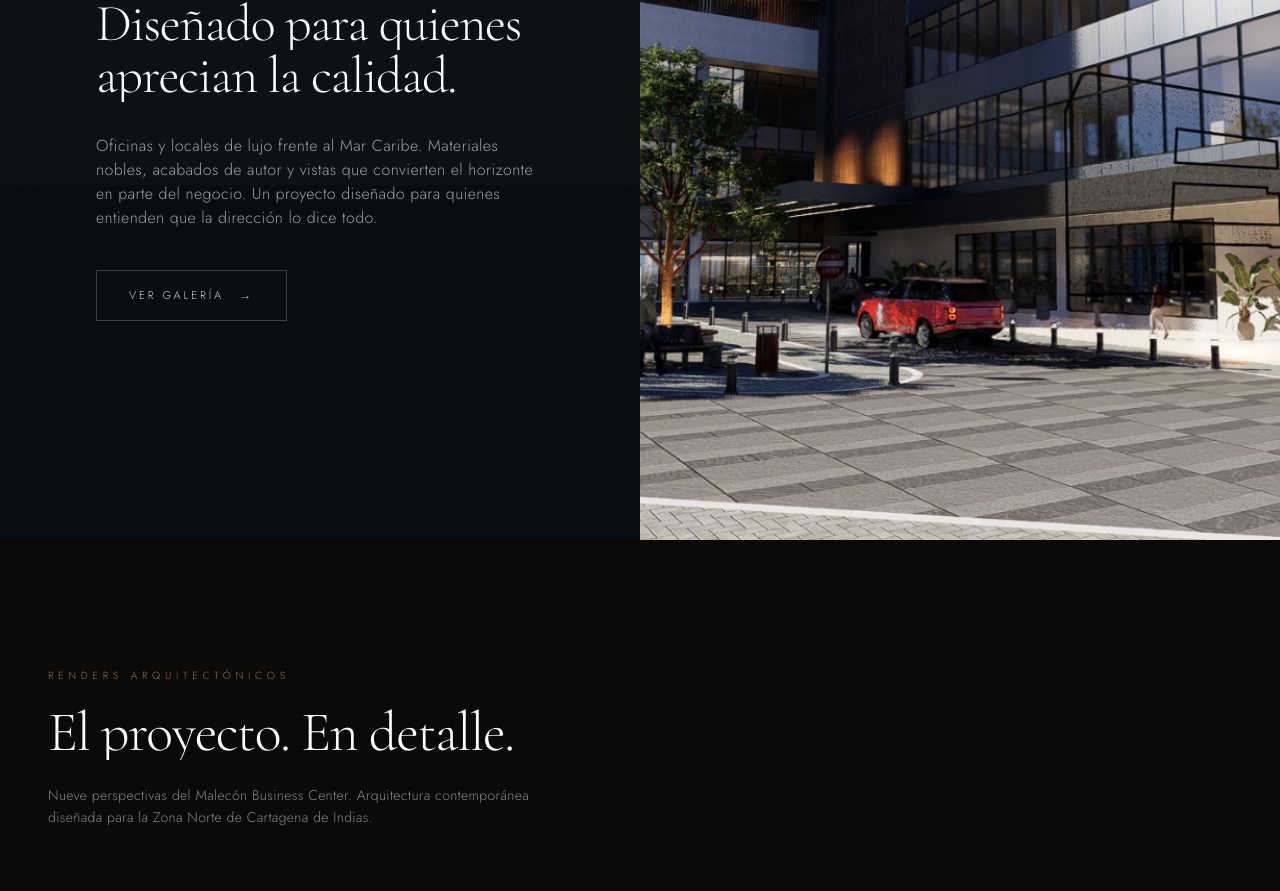
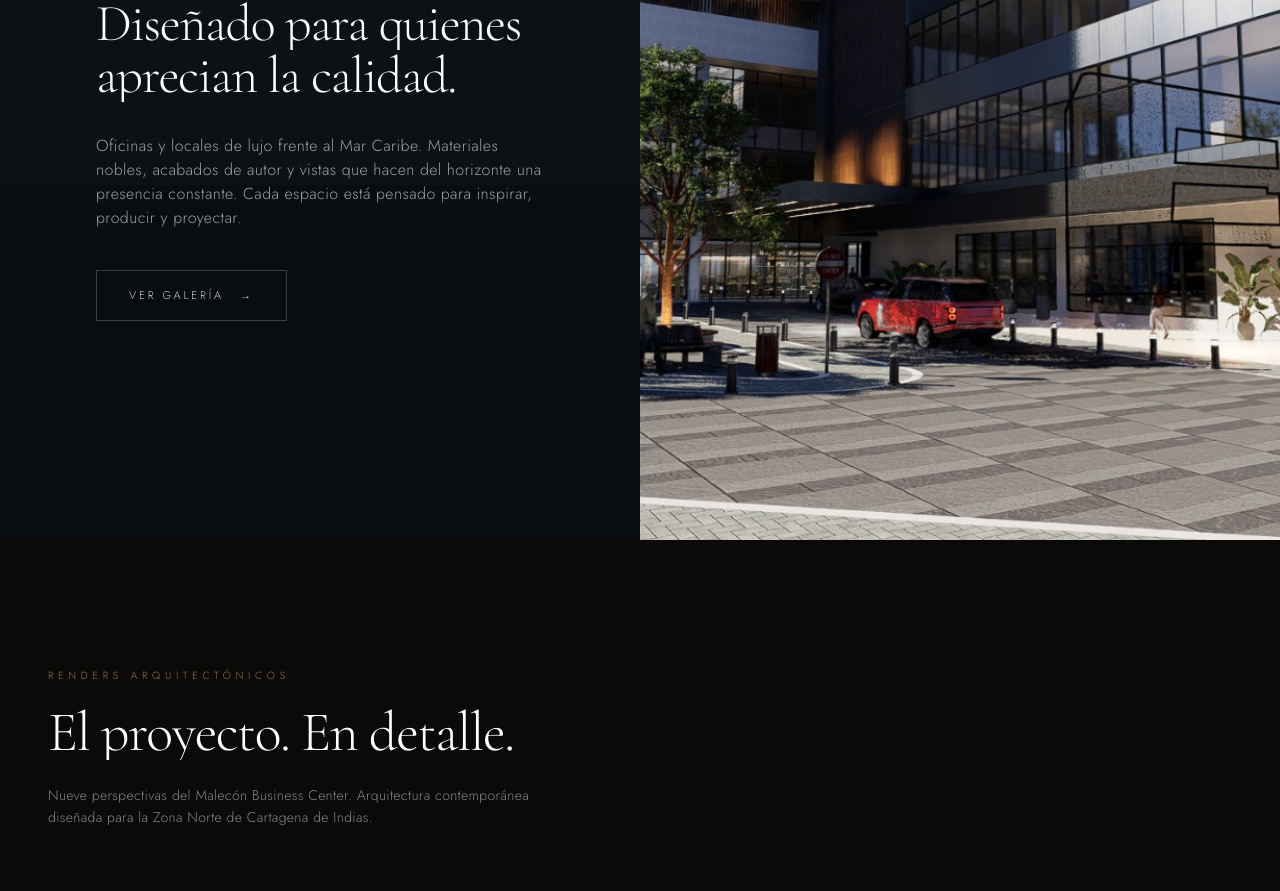
Before and after one commit to jerdiaz/malecon-residences, a Next.js app: page / in a window 1280 px wide. Shown: the part 1060-1951 px from the top of the page. Built offline with nearby package versions, Linux system fonts and the light colour scheme.

Commit message:
Improve El Proyecto body copy

```diff
--- a/src/app/page.tsx
+++ b/src/app/page.tsx
@@ -22,7 +22,7 @@ export default function Home() {
           id="residencias"
           kicker="El Proyecto"
           title="Diseñado para quienes aprecian la calidad."
-          body="Oficinas y locales de lujo frente al Mar Caribe. Materiales nobles, acabados de autor y vistas que convierten el horizonte en parte del negocio. Un proyecto diseñado para quienes entienden que la dirección lo dice todo."
+          body="Oficinas y locales de lujo frente al Mar Caribe. Materiales nobles, acabados de autor y vistas que hacen del horizonte una presencia constante. Cada espacio está pensado para inspirar, producir y proyectar."
           image="/images/renders/render-08.png"
           imagePos="right"
           cta={{ label: "Ver galería", sectionId: "galeria" }}
```
